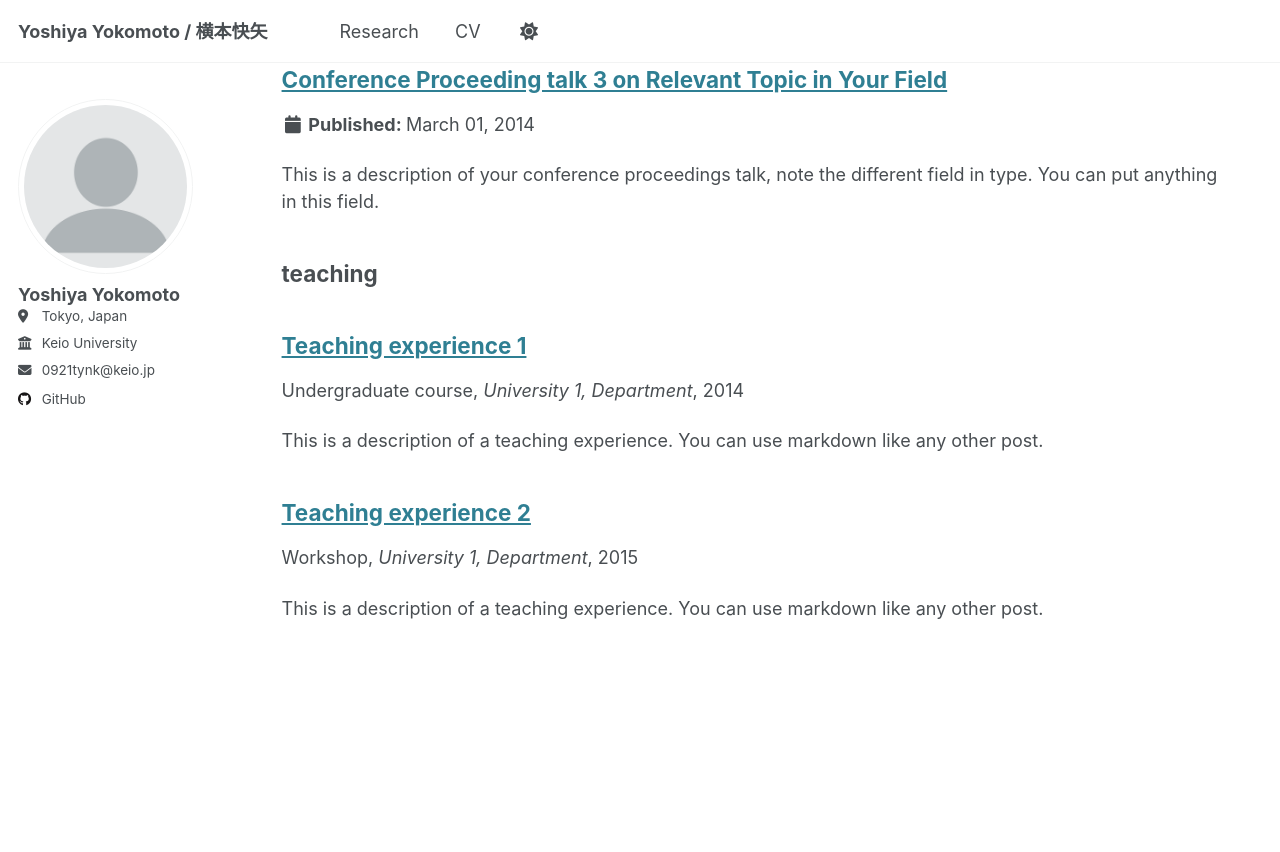
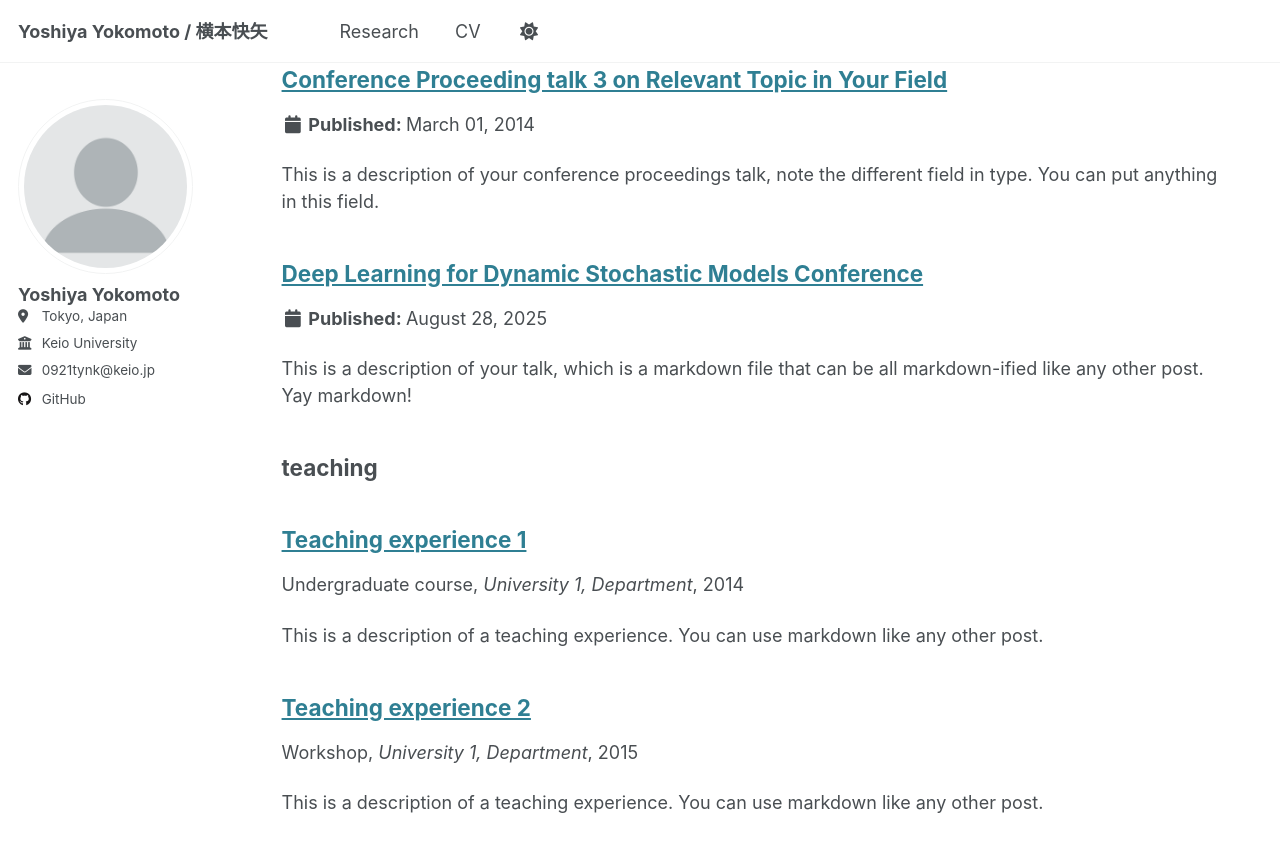
Before and after one commit to YYoshiya/YYoshiya.github.io, a Jekyll site: the page built from _pages/sitemap.md, in a window 1280 px wide and 900 px high, scrolled down 5244 px. Shown: the top 852 px of the window. Built offline with Jekyll 4.4.1, drawn with Linux system fonts in a browser that asks for light colours; some of the changed text lies outside the part shown.

Commit message:
Refactor talks page layout and add new talk entry for August 2025

```diff
--- /dev/null
+++ b/_talks/2025-08-28-talk-1.md
@@ -0,0 +1,11 @@
+---
+title: "Deep Learning for Dynamic Stochastic Models Conference"
+collection: talks
+type: "Talk"
+permalink:
+venue:
+date: 2025-08-28
+location: "Turin, Italy"
+---
+
+This is a description of your talk, which is a markdown file that can be all markdown-ified like any other post. Yay markdown!
```
Also changed, not shown: _pages/talks.html (+17 -11 lines).
